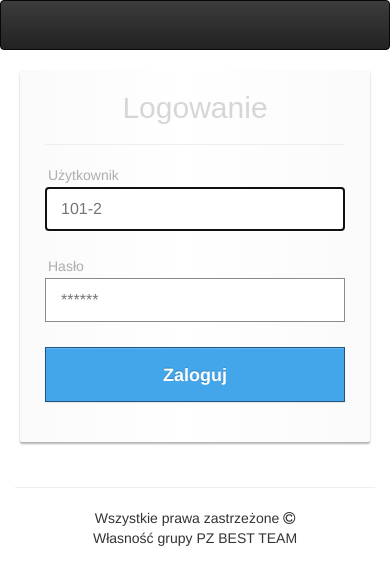
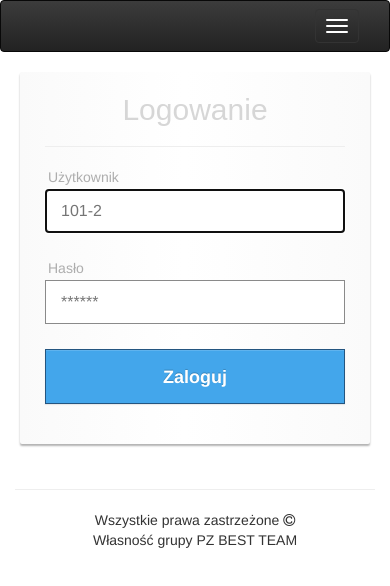
Before and after one commit to 180254/dsbook, a website: page view/index.html in a window 390 px wide. Drawn offline with nearby package versions, Linux system fonts and the light colour scheme; some packages are replaced by stand-ins of ours; no server answers; a script that the page names is missing; a small style sheet from the web is missing.

Commit message:
navbar fix: no navbar if window width is too small

```diff
--- a/view/template/navbar.html
+++ b/view/template/navbar.html
@@ -1,8 +1,18 @@
 <div ng-controller="NavbarCtrl">
 
-    <div class="navbar navbar-inverse">
+    <nav class="navbar navbar-inverse">
         <div class="container-fluid">
-            <div class="collapse navbar-collapse">
+            <div>
+                <div class="navbar-header">
+                    <button type="button" class="navbar-toggle collapsed" data-toggle="collapse"
+                            data-target="#it-is-navbar" aria-expanded="false">
+                        <span class="icon-bar"></span>
+                        <span class="icon-bar"></span>
+                        <span class="icon-bar"></span>
+                    </button>
+                </div>
+
+                <div class="collapse navbar-collapse" id="it-is-navbar">
 
                     <ul class="nav navbar-nav" ng-if="user && user.accType == 'PORTIER'">
                         <li ui-sref-active="active">
@@ -34,5 +44,6 @@
                 </div>
             </div>
         </div>
+    </nav>
 
 </div>
```
Lines whose indentation alone changed are shown as unchanged.
